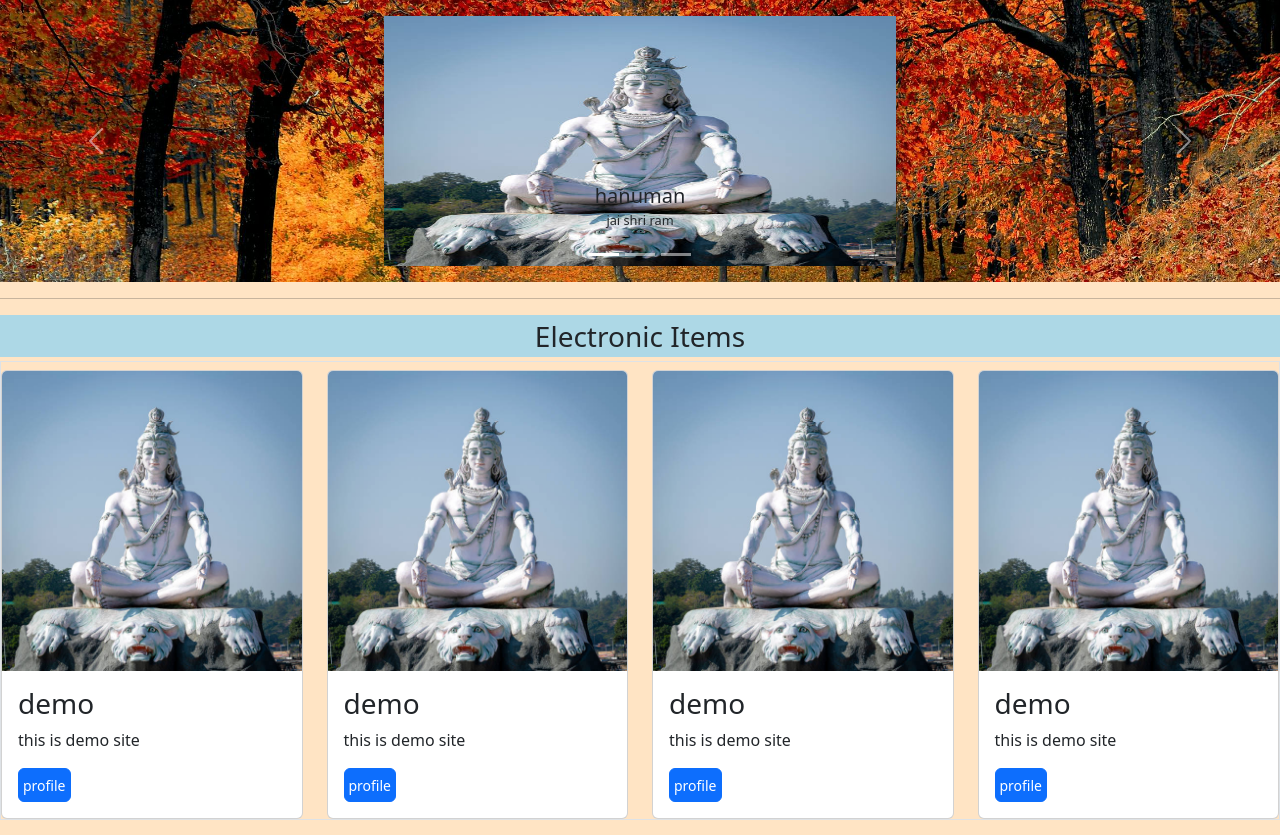
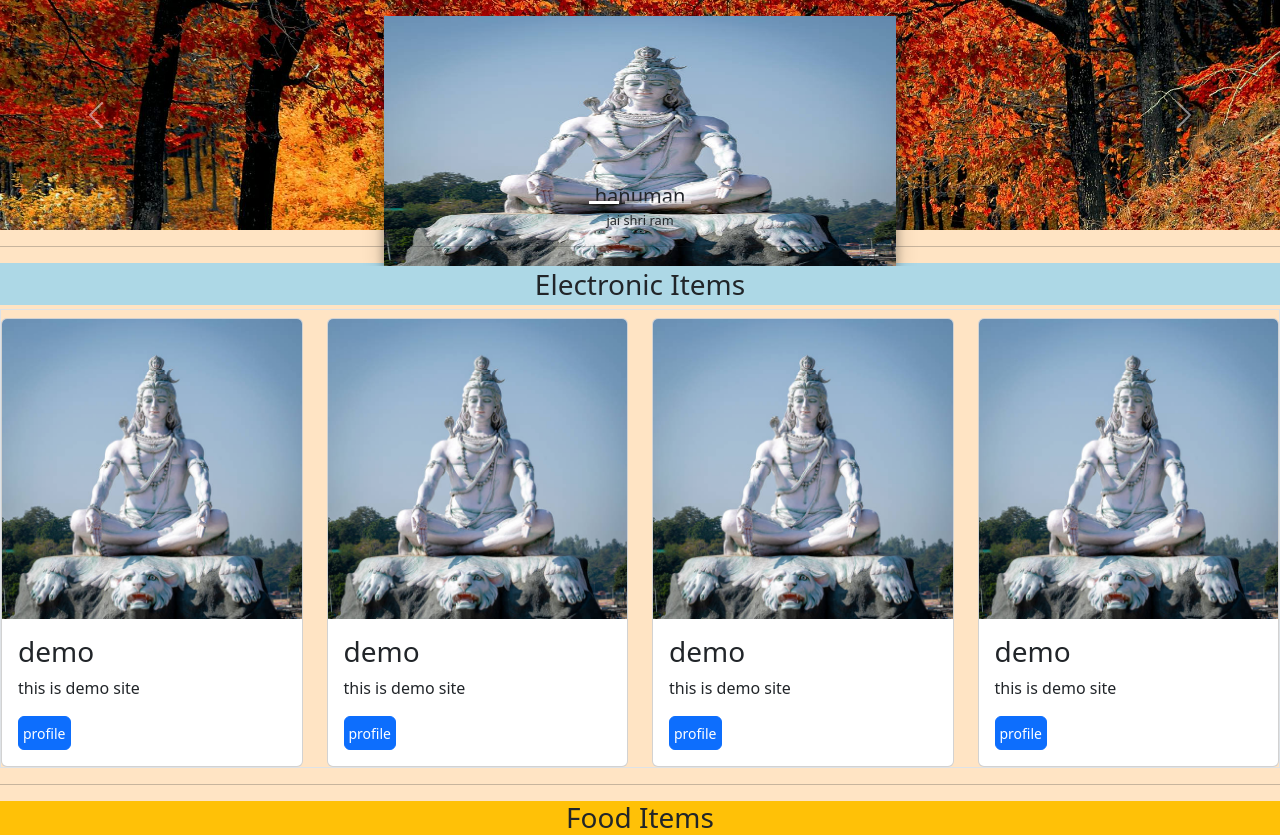
Before and after one commit to Shahboss55/flipkart, a Django app: page / in a window 1280 px wide. Shown: the part 56-891 px from the top of the page. Run offline with Django 5.2, Linux system fonts and the light colour scheme.

Commit message:
only change

```diff
--- a/bossapp/templates/bossapp/respon.html
+++ b/bossapp/templates/bossapp/respon.html
@@ -45,7 +45,7 @@
   <!-- <i class="fa-solid fa-xmark"></i> -->
   {% block mainpage %}
     <main style="background-color: bisque;margin-top: 3.5rem;">
-    <div id="demo" class="carousel slide pt-3 pb-3" data-bs-ride="carousel" style="margin-top: 0px;height: fit-content; background-image: url('static/bossapp/css/img/back.jpg');background-repeat: no-repeat;background-size: 100%;background-position: center;">
+    <div id="demo" class="carousel slide pt-3 pb-3" data-bs-ride="carousel" style="margin-top: 0px;height: 230px; background-image: url('static/bossapp/css/img/back.jpg');background-repeat: no-repeat;background-size: 100%;background-position: center;">
       <div class="carousel-indicators">
         <button type="button" data-bs-target="#demo" data-bs-slide-to="0" class="active"></button>
         <button type="button" data-bs-target="#demo" data-bs-slide-to="1"></button>
```
